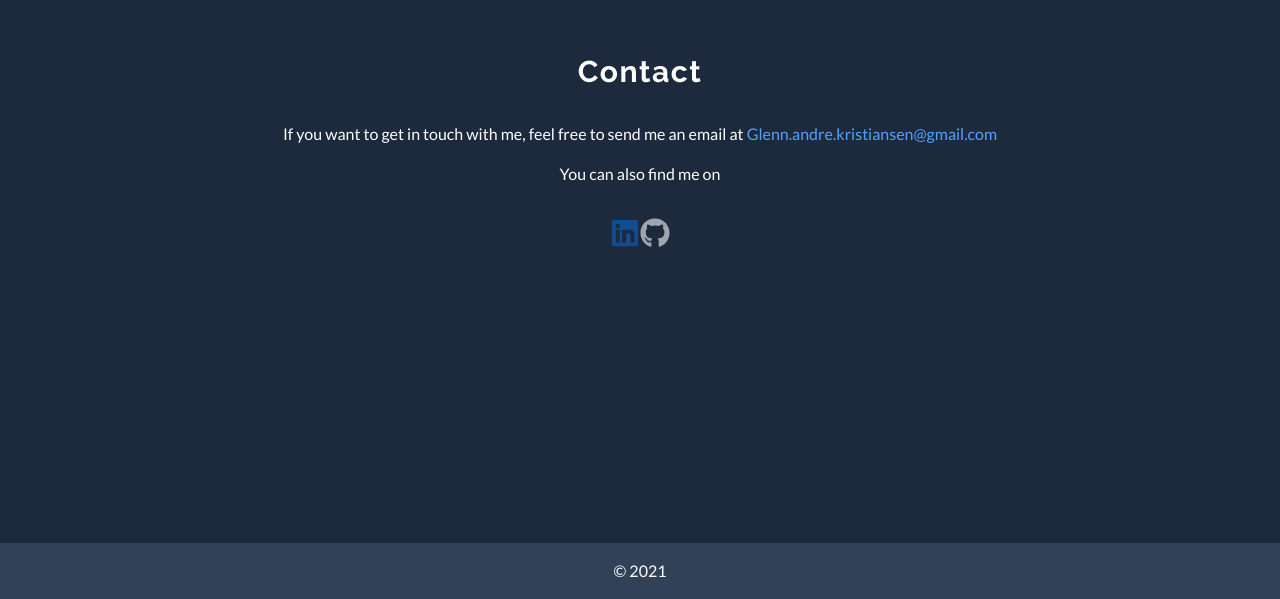
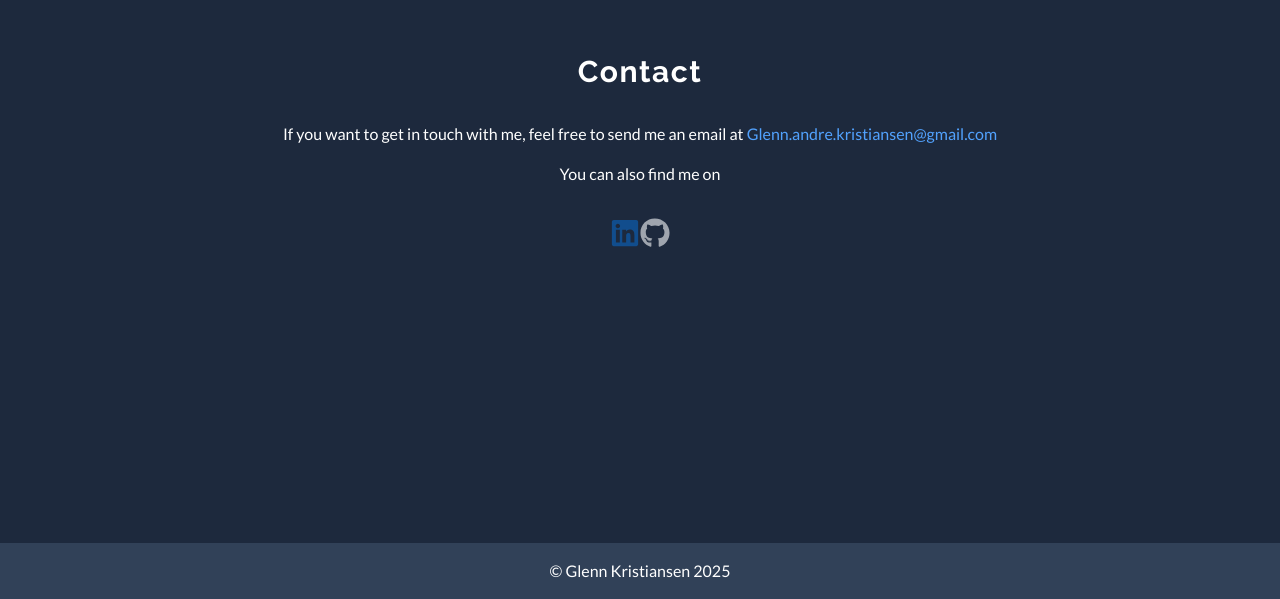
Before and after one commit to Glenn-2k/portfolio-2, a React (Vite) app: page / in a window 1280 px wide. Shown: the part 1921-2520 px from the top of the page. Built offline with nearby package versions, Linux system fonts and the light colour scheme.

Commit message:
update Footer component to reflect current year and author attribution

```diff
--- a/src/components/Footer/index.jsx
+++ b/src/components/Footer/index.jsx
@@ -1,7 +1,7 @@
 function Footer() {
   return (
     <footer className="bg-slate-700 text-white text-center p-4">
-      <p>&copy; 2021</p>
+      <p>&copy; Glenn Kristiansen 2025</p>
     </footer>
   );
 }
```
